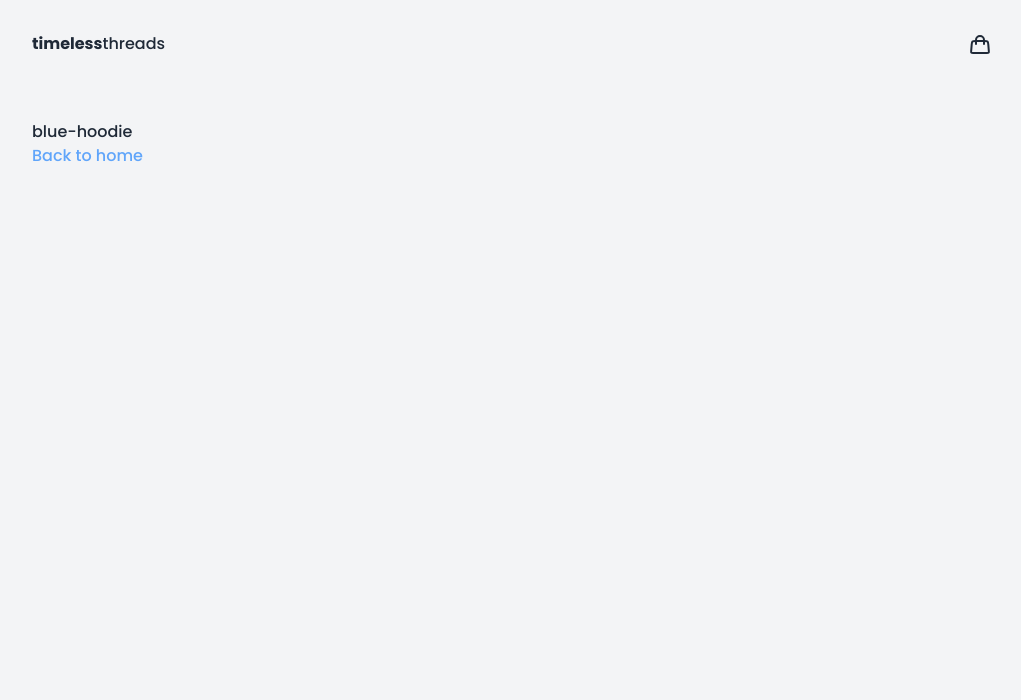
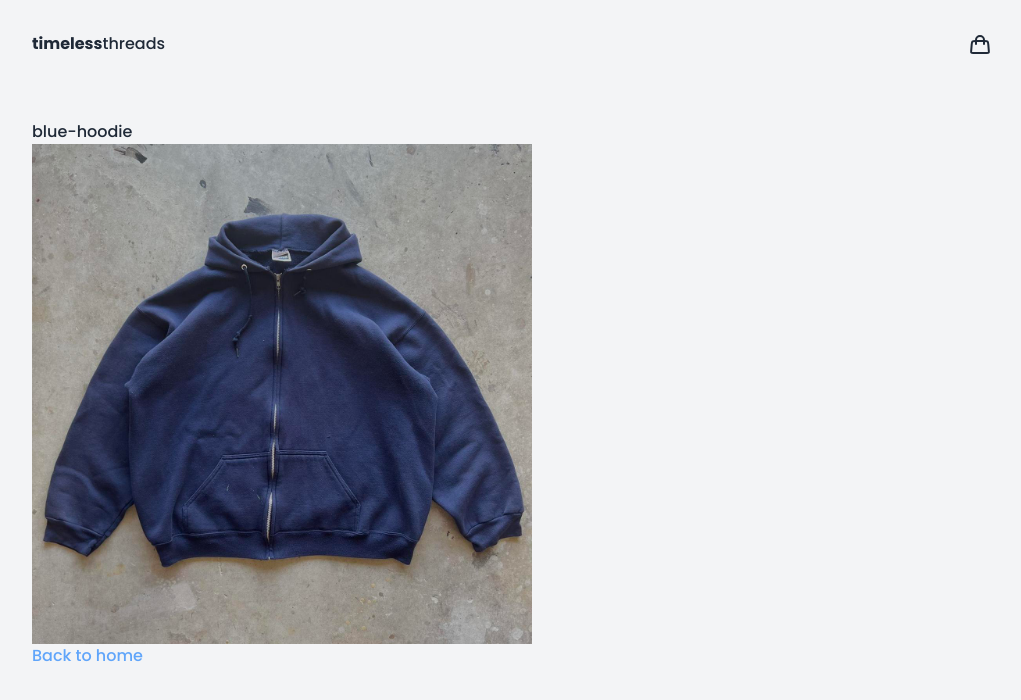
Before and after one commit to jaxonhill/minimalist-ecommerce-store, a Next.js app: page /products/blue-hoodie in a window 1280 px wide. Shown: the top 700 px of the page, without its empty margins (128-1149 px from the left). Built offline with nearby package versions, Linux system fonts and the light colour scheme.

Commit message:
Fix image paths, add images to product page

```diff
--- a/pages/products/[slug].js
+++ b/pages/products/[slug].js
@@ -1,10 +1,12 @@
 import Link from "next/link";
+import Image from "next/image";
 import { getAllProducts, getProductFromSlug } from "@/utils/products"
 
 export default function ProductPage({ product }) {
     return (
         <div>
             <p>{product.slug}</p>
+            <Image src={product.imgPath} width={500} height={500} alt={product.title} priority />
             <Link className="text-blue-400 hover:underline" href="/">Back to home</Link>
         </div>
     )
--- a/public/products.json
+++ b/public/products.json
@@ -4,7 +4,7 @@
             "id": 1,
             "title": "Lacoste Men's Green Shirt",
             "category": "shirt",
-            "imgPath": "/public/images/lacoste-shirt.jpg",
+            "imgPath": "/images/lacoste-shirt.jpg",
             "size": "L",
             "price": 35.00
         },
@@ -12,7 +12,7 @@
             "id": 2,
             "title": "Russell Athletic Gray Hoodie",
             "category": "sweatshirt",
-            "imgPath": "/public/images/gray-hoodie.jpg",
+            "imgPath": "/images/gray-hoodie.jpg",
             "size": "L",
             "price": 30.00
         },
@@ -20,7 +20,7 @@
             "id": 3,
             "title": "Guess Men's T-Shirt",
             "category": "shirt",
-            "imgPath": "/public/images/guess-shirt.jpg",
+            "imgPath": "/images/guess-shirt.jpg",
             "size": "XL",
             "price": 40.00
         },
@@ -28,7 +28,7 @@
             "id": 4,
             "title": "Lakers Vintage Shirt",
             "category": "shirt",
-            "imgPath": "/public/images/lakers-shirt.jpg",
+            "imgPath": "/images/lakers-shirt.jpg",
             "size": "S",
             "price": 25.00
         },
@@ -36,7 +36,7 @@
             "id": 5,
             "title": "Tultex Men's Navy Hoodie",
             "category": "sweatshirt",
-            "imgPath": "/public/images/blue-hoodie.jpg",
+            "imgPath": "/images/blue-hoodie.jpg",
             "size": "L",
             "price": 25.00
         },
@@ -44,7 +44,7 @@
             "id": 6,
             "title": "Tommy Hilfiger Men's Shirt",
             "category": "shirt",
-            "imgPath": "/public/images/hilfiger-shirt.jpg",
+            "imgPath": "/images/hilfiger-shirt.jpg",
             "size": "XL",
             "price": 20.00
         },
@@ -52,7 +52,7 @@
             "id": 7,
             "title": "Nike Men's Navy and Silver Shorts",
             "category": "shorts",
-            "imgPath": "/public/images/blue-nike-shorts.jpg",
+            "imgPath": "/images/blue-nike-shorts.jpg",
             "size": "L",
             "price": 20.00
         },
@@ -60,7 +60,7 @@
             "id": 8,
             "title": "Green Men's Champion Shorts",
             "category": "shorts",
-            "imgPath": "/public/images/green-champion-shorts.jpg",
+            "imgPath": "/images/green-champion-shorts.jpg",
             "size": "L",
             "price": 30.00
         },
@@ -68,7 +68,7 @@
             "id": 9,
             "title": "Vintage Merritt College Men's Shorts",
             "category": "shorts",
-            "imgPath": "/public/images/merritt-shorts.jpg",
+            "imgPath": "/images/merritt-shorts.jpg",
             "size": "M",
             "price": 25.00
         },
@@ -76,7 +76,7 @@
             "id": 10,
             "title": "Russell Athletic Men's Navy Shorts",
             "category": "shorts",
-            "imgPath": "/public/images/russell-shorts.jpg",
+            "imgPath": "/images/russell-shorts.jpg",
             "size": "M",
             "price": 20.00
         },
@@ -84,7 +84,7 @@
             "id": 11,
             "title": "Russell Athletic Men's Navy Sweatshorts",
             "category": "shorts",
-            "imgPath": "/public/images/russell-sweat-shorts.jpg",
+            "imgPath": "/images/russell-sweat-shorts.jpg",
             "size": "L",
             "price": 25.00
         },
@@ -92,7 +92,7 @@
             "id": 12,
             "title": "Vintage Tan Carhartt Hat",
             "category": "hat",
-            "imgPath": "/public/images/carhartt-hat.jpg",
+            "imgPath": "/images/carhartt-hat.jpg",
             "size": "OS",
             "price": 20.00
         },
@@ -100,7 +100,7 @@
             "id": 13,
             "title": "Vintage Fire Station Hat",
             "category": "hat",
-            "imgPath": "/public/images/fire-station-hat.jpg",
+            "imgPath": "/images/fire-station-hat.jpg",
             "size": "OS",
             "price": 15.00
         },
@@ -108,7 +108,7 @@
             "id": 14,
             "title": "Vintage Red Sox Fitted Hat",
             "category": "hat",
-            "imgPath": "/public/images/red-sox-hat.jpg",
+            "imgPath": "/images/red-sox-hat.jpg",
             "size": "OS",
             "price": 40.00
         },
@@ -116,7 +116,7 @@
             "id": 15,
             "title": "Vintage Minnesota Vikings Fitted Hat",
             "category": "hat",
-            "imgPath": "/public/images/vikings-hat.jpg",
+            "imgPath": "/images/vikings-hat.jpg",
             "size": "OS",
             "price": 35.00
         },
```
